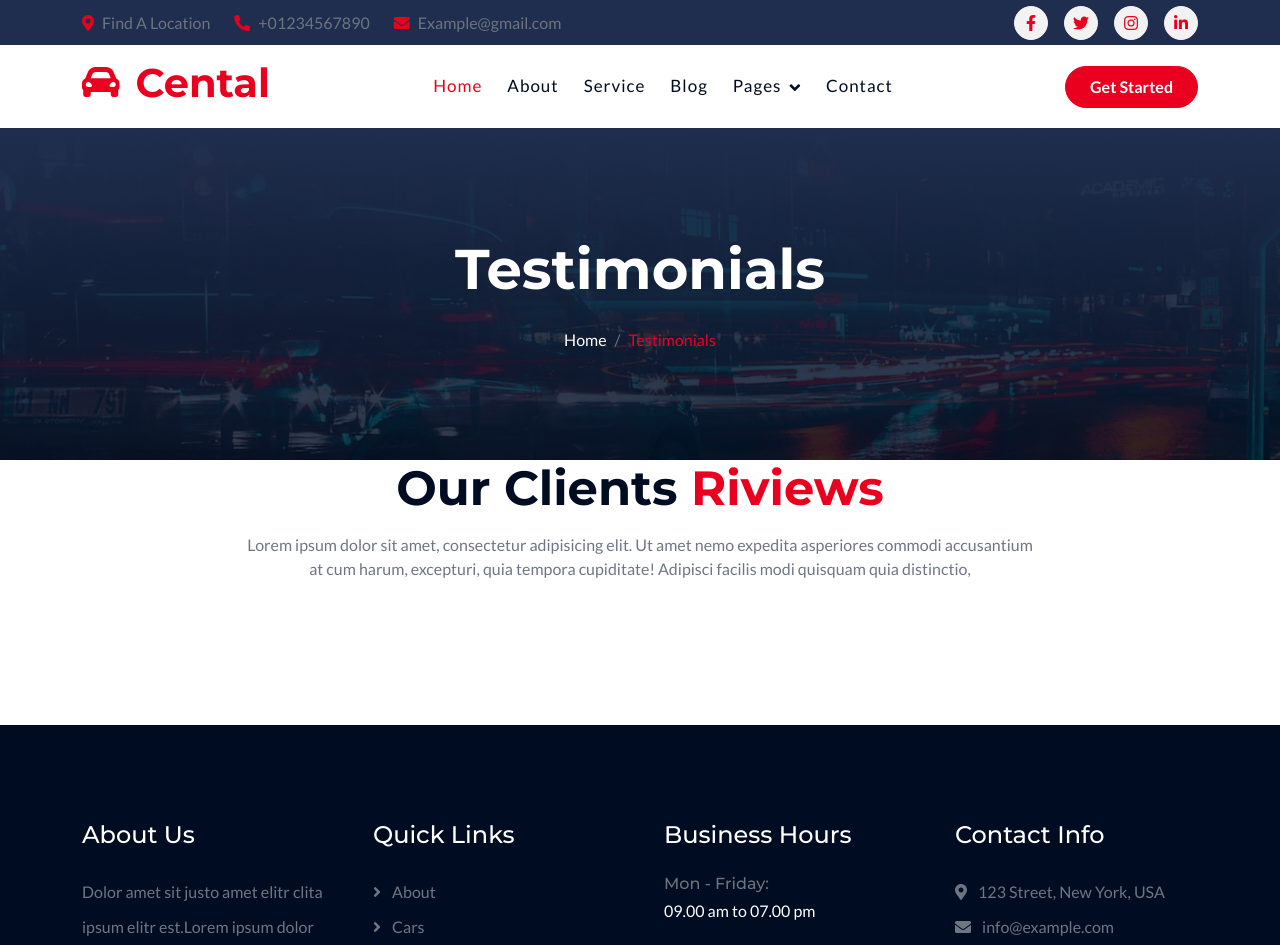
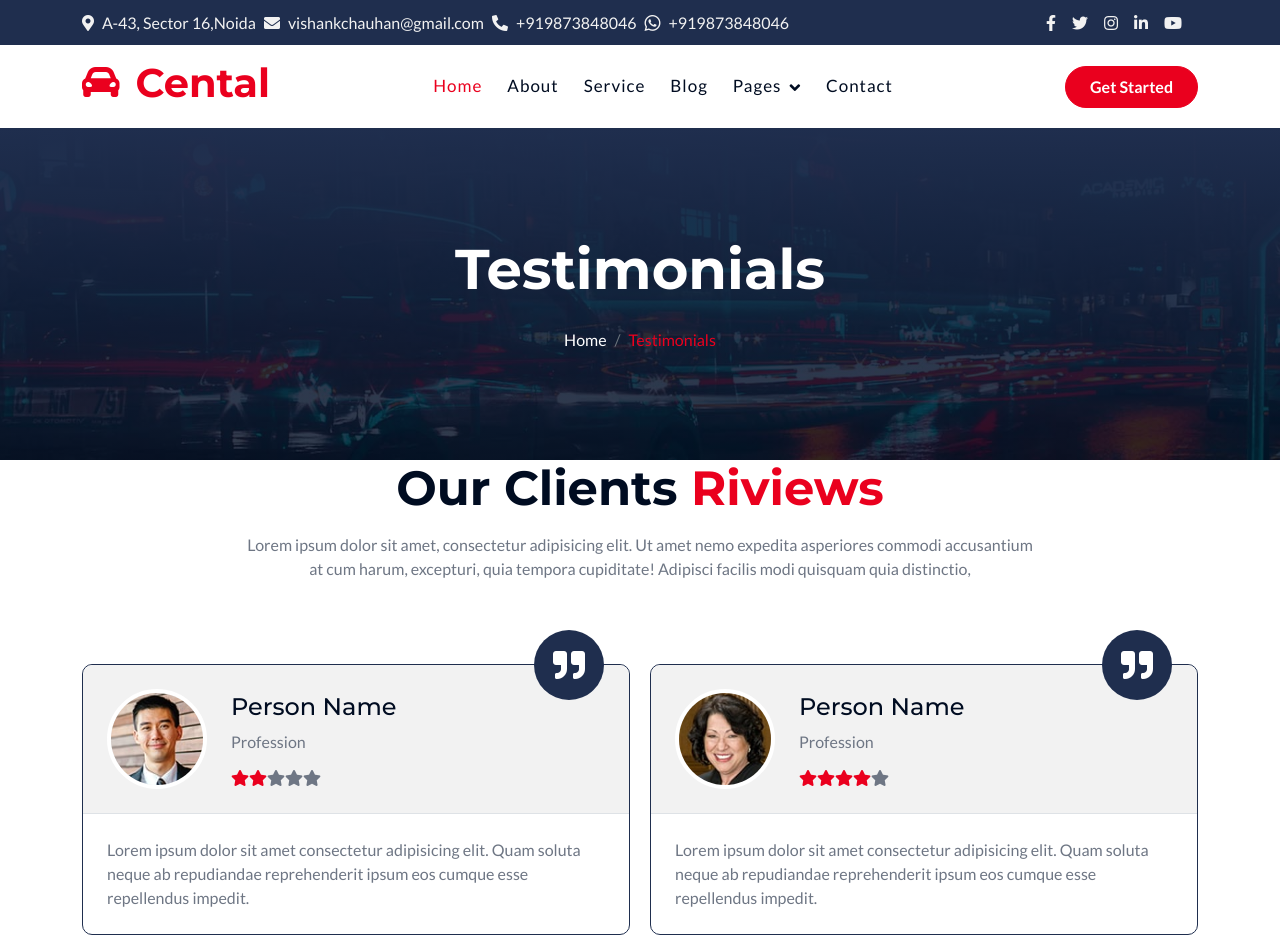
Before and after one commit to vishank91/rent-drive, a React (Vite) app: page /testimonial in a window 1280 px wide. Shown: the top 945 px of the page. Built offline with nearby package versions, Linux system fonts and the light colour scheme.

Commit message:
11-06-2026

```diff
--- a/src/Components/CarSlider.jsx
+++ b/src/Components/CarSlider.jsx
@@ -1,19 +1,47 @@
 import React from 'react'
+import { Swiper, SwiperSlide } from 'swiper/react';
+import { Autoplay } from 'swiper/modules';
+
+import 'swiper/css';
 
 export default function CarSlider() {
+    let sliderOptions = {
+        breakpoints: {
+            640: {
+                slidesPerView: 1,
+                spaceBetween: 0,
+            },
+            768: {
+                slidesPerView: 2,
+                spaceBetween: 20,
+            },
+            1024: {
+                slidesPerView: 3,
+                spaceBetween: 20,
+            }
+        },
+        loop: true,
+        autoplay: {
+            delay: 2000,
+            disableOnInteraction: false,
+        },
+        modules: [Autoplay]
+    }
     return (
         <div className="container-fluid categories pb-5">
             <div className="container pb-5">
-                <div className="text-center mx-auto pb-5 wow fadeInUp" data-wow-delay="0.1s" style={{maxWidth: "800px"}}>
+                <div className="text-center mx-auto pb-5 wow fadeInUp" data-wow-delay="0.1s" style={{ maxWidth: "800px" }}>
                     <h1 className="display-5 text-capitalize mb-3">Vehicle <span className="text-primary">Categories</span></h1>
                     <p className="mb-0">Lorem ipsum dolor sit amet, consectetur adipisicing elit. Ut amet nemo expedita asperiores commodi accusantium at cum harum, excepturi, quia tempora cupiditate! Adipisci facilis modi quisquam quia distinctio,
                     </p>
                 </div>
-                <div className="categories-carousel owl-carousel wow fadeInUp" data-wow-delay="0.1s">
+                <div className="categories-carousel wow fadeInUp" data-wow-delay="0.1s">
+                    <Swiper {...sliderOptions}>
+                        <SwiperSlide>
                             <div className="categories-item p-4">
                                 <div className="categories-item-inner">
                                     <div className="categories-img rounded-top">
-                                <img src="img/car-1.png" className="img-fluid w-100 rounded-top" alt=""/>
+                                        <img src="img/car-1.png" className="img-fluid w-100 rounded-top" alt="" />
                                     </div>
                                     <div className="categories-content rounded-bottom p-4">
                                         <h4>Mercedes Benz R3</h4>
@@ -54,10 +82,12 @@ export default function CarSlider() {
                                     </div>
                                 </div>
                             </div>
+                        </SwiperSlide>
+                        <SwiperSlide>
                             <div className="categories-item p-4">
                                 <div className="categories-item-inner">
                                     <div className="categories-img rounded-top">
-                                <img src="img/car-2.png" className="img-fluid w-100 rounded-top" alt=""/>
+                                        <img src="img/car-2.png" className="img-fluid w-100 rounded-top" alt="" />
                                     </div>
                                     <div className="categories-content rounded-bottom p-4">
                                         <h4>Toyota Corolla Cross</h4>
@@ -98,10 +128,12 @@ export default function CarSlider() {
                                     </div>
                                 </div>
                             </div>
+                        </SwiperSlide>
+                        <SwiperSlide>
                             <div className="categories-item p-4">
                                 <div className="categories-item-inner">
                                     <div className="categories-img rounded-top">
-                                <img src="img/car-3.png" className="img-fluid w-100 rounded-top" alt=""/>
+                                        <img src="img/car-3.png" className="img-fluid w-100 rounded-top" alt="" />
                                     </div>
                                     <div className="categories-content rounded-bottom p-4">
                                         <h4>Tesla Model S Plaid</h4>
@@ -142,10 +174,12 @@ export default function CarSlider() {
                                     </div>
                                 </div>
                             </div>
+                        </SwiperSlide>
+                        <SwiperSlide>
                             <div className="categories-item p-4">
                                 <div className="categories-item-inner">
                                     <div className="categories-img rounded-top">
-                                <img src="img/car-4.png" className="img-fluid w-100 rounded-top" alt=""/>
+                                        <img src="img/car-4.png" className="img-fluid w-100 rounded-top" alt="" />
                                     </div>
                                     <div className="categories-content rounded-bottom p-4">
                                         <h4>Hyundai Kona Electric</h4>
@@ -186,6 +220,8 @@ export default function CarSlider() {
                                     </div>
                                 </div>
                             </div>
+                        </SwiperSlide>
+                    </Swiper>
                 </div>
             </div>
         </div>
--- a/src/Components/Navbar.jsx
+++ b/src/Components/Navbar.jsx
@@ -1,24 +1,39 @@
-import React from 'react'
+import React, { useState } from 'react'
 
 export default function Navbar() {
+  let [settingData, setSettingData] = useState({
+    siteName: import.meta.env.VITE_APP_SITE_NAME,
+    map1: import.meta.env.VITE_APP_MAP1,
+    address: import.meta.env.VITE_APP_ADDRESS,
+    email: import.meta.env.VITE_APP_EMAIL,
+    phone: import.meta.env.VITE_APP_PHONE,
+    whatsapp: import.meta.env.VITE_APP_WHATSAPP,
+    facebook: import.meta.env.VITE_APP_FACEBOOK,
+    twitter: import.meta.env.VITE_APP_TWITTER,
+    instagram: import.meta.env.VITE_APP_INSTAGRM,
+    linkedin: import.meta.env.VITE_APP_LINKEDIN,
+    youtube: import.meta.env.VITE_APP_YOUTUBE,
+  })
   return (
     <>
-      <div className="container-fluid topbar bg-secondary d-none d-xl-block w-100">
+      <div className="container-fluid topbar bg-secondary w-100">
         <div className="container">
           <div className="row gx-0 align-items-center" style={{ height: "45px" }}>
-            <div className="col-lg-6 text-center text-lg-start mb-lg-0">
+            <div className="col-lg-9 col-6 text-center text-lg-start mb-lg-0">
               <div className="d-flex flex-wrap">
-                <a href="#" className="text-muted me-4"><i className="fas fa-map-marker-alt text-primary me-2"></i>Find A Location</a>
-                <a href="tel:+01234567890" className="text-muted me-4"><i className="fas fa-phone-alt text-primary me-2"></i>+01234567890</a>
-                <a href="mailto:example@gmail.com" className="text-muted me-0"><i className="fas fa-envelope text-primary me-2"></i>Example@gmail.com</a>
+                <a href={settingData.map1} target='_blank' className="text-light me-2"><i className="fas fa-map-marker-alt text-light me-2"></i><span className='d-none d-xl-inline'>{settingData.address}</span></a>
+                <a href={`mailto:${settingData.email}`} className="text-light me-2"><i className="fas fa-envelope text-light me-2"></i><span className='d-none d-xl-inline'>{settingData.email}</span></a>
+                <a href={`tel:${settingData.phone}`} className="text-light me-2"><i className="fas fa-phone-alt text-light me-2"></i><span className='d-none d-xl-inline'>{settingData.phone}</span></a>
+                <a href={`https://wa.me/${settingData.whatsapp}`} className="text-light me-2"><i className="bi bi-whatsapp text-light me-2"></i><span className='d-none d-xl-inline'>{settingData.whatsapp}</span></a>
               </div>
             </div>
-            <div className="col-lg-6 text-center text-lg-end">
+            <div className="col-lg-3 col-6 text-center text-lg-end">
               <div className="d-flex align-items-center justify-content-end">
-                <a href="#" className="btn btn-light btn-sm-square rounded-circle me-3"><i className="fab fa-facebook-f"></i></a>
-                <a href="#" className="btn btn-light btn-sm-square rounded-circle me-3"><i className="fab fa-twitter"></i></a>
-                <a href="#" className="btn btn-light btn-sm-square rounded-circle me-3"><i className="fab fa-instagram"></i></a>
-                <a href="#" className="btn btn-light btn-sm-square rounded-circle me-0"><i className="fab fa-linkedin-in"></i></a>
+                <a href={settingData.facebook} target='_blank' className="text-light  me-3"><i className="fab fa-facebook-f"></i></a>
+                <a href={settingData.twitter} target='_blank' className="text-light  me-3"><i className="fab fa-twitter"></i></a>
+                <a href={settingData.instagram} target='_blank' className="text-light  me-3"><i className="fab fa-instagram"></i></a>
+                <a href={settingData.linkedin} target='_blank' className="text-light  me-3"><i className="fab fa-linkedin-in"></i></a>
+                <a href={settingData.youtube} target='_blank' className="text-light  me-3"><i className="fab fa-youtube"></i></a>
               </div>
             </div>
           </div>
--- a/src/Components/Testimonial.jsx
+++ b/src/Components/Testimonial.jsx
@@ -1,6 +1,28 @@
 import React from 'react'
+import { Swiper, SwiperSlide } from 'swiper/react';
+import { Autoplay } from 'swiper/modules';
+
+import 'swiper/css';
 
 export default function Testimonial() {
+    let sliderOptions = {
+        breakpoints: {
+            640: {
+                slidesPerView: 1,
+                spaceBetween: 0,
+            },
+            768: {
+                slidesPerView: 2,
+                spaceBetween: 20,
+            }
+        },
+        loop: true,
+        autoplay: {
+            delay: 2000,
+            disableOnInteraction: false,
+        },
+        modules: [Autoplay]
+    }
     return (
         <div className="container-fluid testimonial pb-5">
             <div className="container pb-5">
@@ -9,7 +31,9 @@ export default function Testimonial() {
                     <p className="mb-0">Lorem ipsum dolor sit amet, consectetur adipisicing elit. Ut amet nemo expedita asperiores commodi accusantium at cum harum, excepturi, quia tempora cupiditate! Adipisci facilis modi quisquam quia distinctio,
                     </p>
                 </div>
-                <div className="owl-carousel testimonial-carousel wow fadeInUp" data-wow-delay="0.1s">
+                <div className="testimonial-carousel wow fadeInUp" data-wow-delay="0.1s">
+                    <Swiper {...sliderOptions}>
+                        <SwiperSlide>
                             <div className="testimonial-item">
                                 <div className="testimonial-quote"><i className="fa fa-quote-right fa-2x"></i>
                                 </div>
@@ -31,6 +55,8 @@ export default function Testimonial() {
                                     <p className="mb-0">Lorem ipsum dolor sit amet consectetur adipisicing elit. Quam soluta neque ab repudiandae reprehenderit ipsum eos cumque esse repellendus impedit.</p>
                                 </div>
                             </div>
+                        </SwiperSlide>
+                        <SwiperSlide>
                             <div className="testimonial-item">
                                 <div className="testimonial-quote"><i className="fa fa-quote-right fa-2x"></i>
                                 </div>
@@ -52,6 +78,8 @@ export default function Testimonial() {
                                     <p className="mb-0">Lorem ipsum dolor sit amet consectetur adipisicing elit. Quam soluta neque ab repudiandae reprehenderit ipsum eos cumque esse repellendus impedit.</p>
                                 </div>
                             </div>
+                        </SwiperSlide>
+                        <SwiperSlide>
                             <div className="testimonial-item">
                                 <div className="testimonial-quote"><i className="fa fa-quote-right fa-2x"></i>
                                 </div>
@@ -73,6 +101,8 @@ export default function Testimonial() {
                                     <p className="mb-0">Lorem ipsum dolor sit amet consectetur adipisicing elit. Quam soluta neque ab repudiandae reprehenderit ipsum eos cumque esse repellendus impedit.</p>
                                 </div>
                             </div>
+                        </SwiperSlide>
+                    </Swiper>
                 </div>
             </div>
         </div>
```
Also changed, not shown: 1 other file (tests, documents, lock files or other folders). Lines whose indentation alone changed are shown as unchanged.
